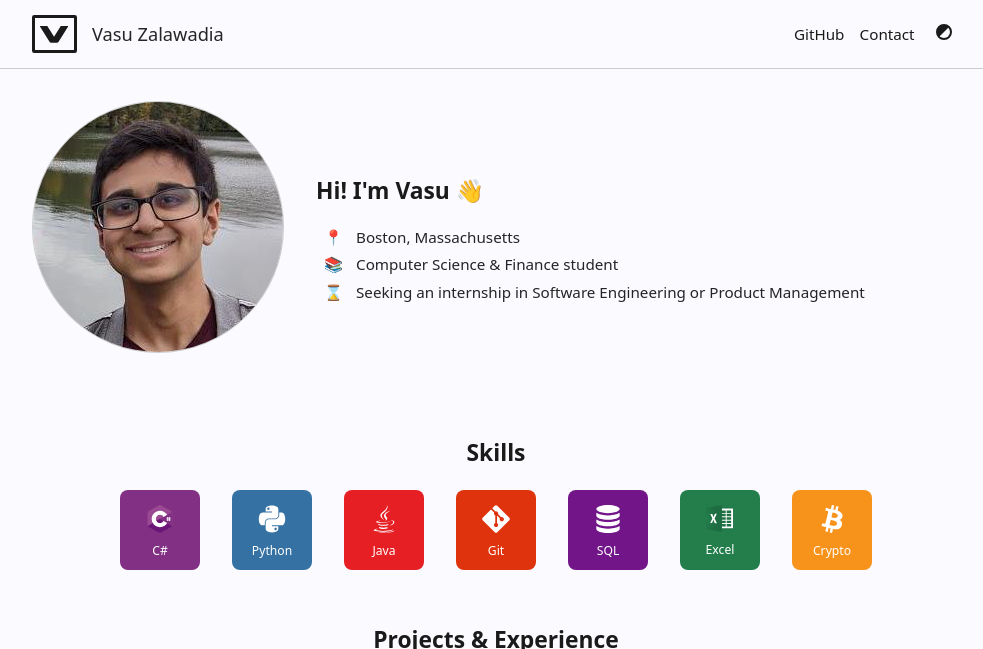
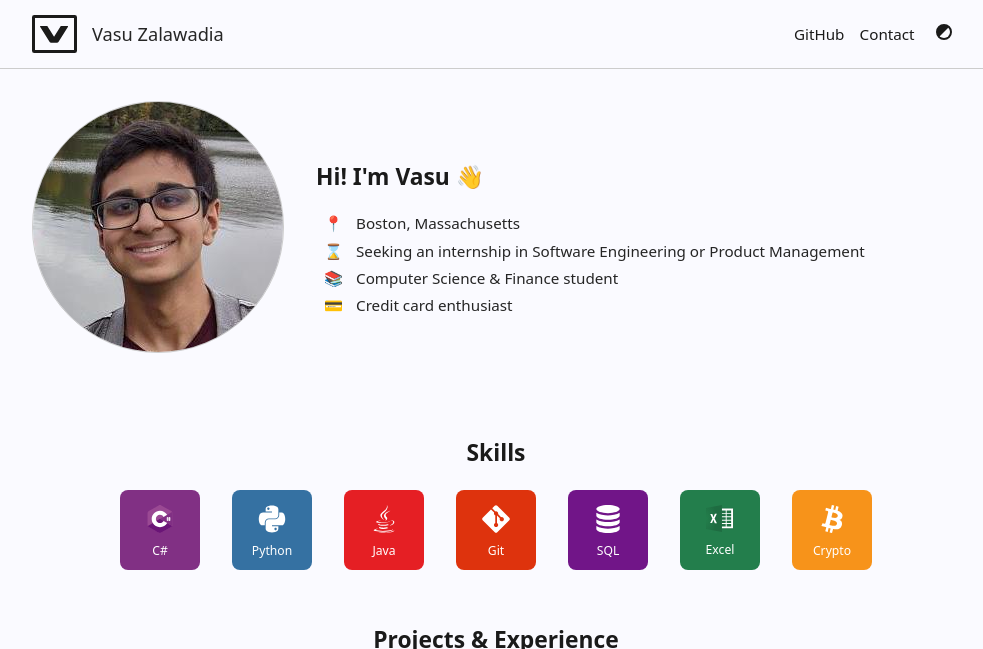
Before and after one commit to vasuz/vasuz, a Jekyll site: the page built from index.html, in a window 1280 px wide and 900 px high, cut to the strip 0-649 px from the top of the window. Shown: the whole strip, without its empty margins (144-1127 px from the left). Built offline with Jekyll 4.4.1, drawn with Linux system fonts in a browser that asks for light colours.

```diff
--- a/_data/now.yml
+++ b/_data/now.yml
@@ -1,7 +1,9 @@
 items:
   - emoji: "📍"
     content: "Boston, Massachusetts"
+  - emoji: "⌛"
+    content: "Seeking an internship in Software Engineering or Product Management"
   - emoji: "📚"
     content: "Computer Science & Finance student"
-  - emoji: "⌛"
-    content: "Seeking an internship in Software Engineering or Product Management"
+  - emoji: "💳"
+    content: "Credit card enthusiast"
--- a/index.html
+++ b/index.html
@@ -1,6 +1,6 @@
 ---
-title: Software Engineer
-description: I'm Vasu Zalawadia, [...] at Northeastern University.
+title: SWE
+description: I'm Vasu Zalawadia, a CS & Finance student at Northeastern University.
 inline_styles:
   - home-critical.scss
 linked_styles:
```
